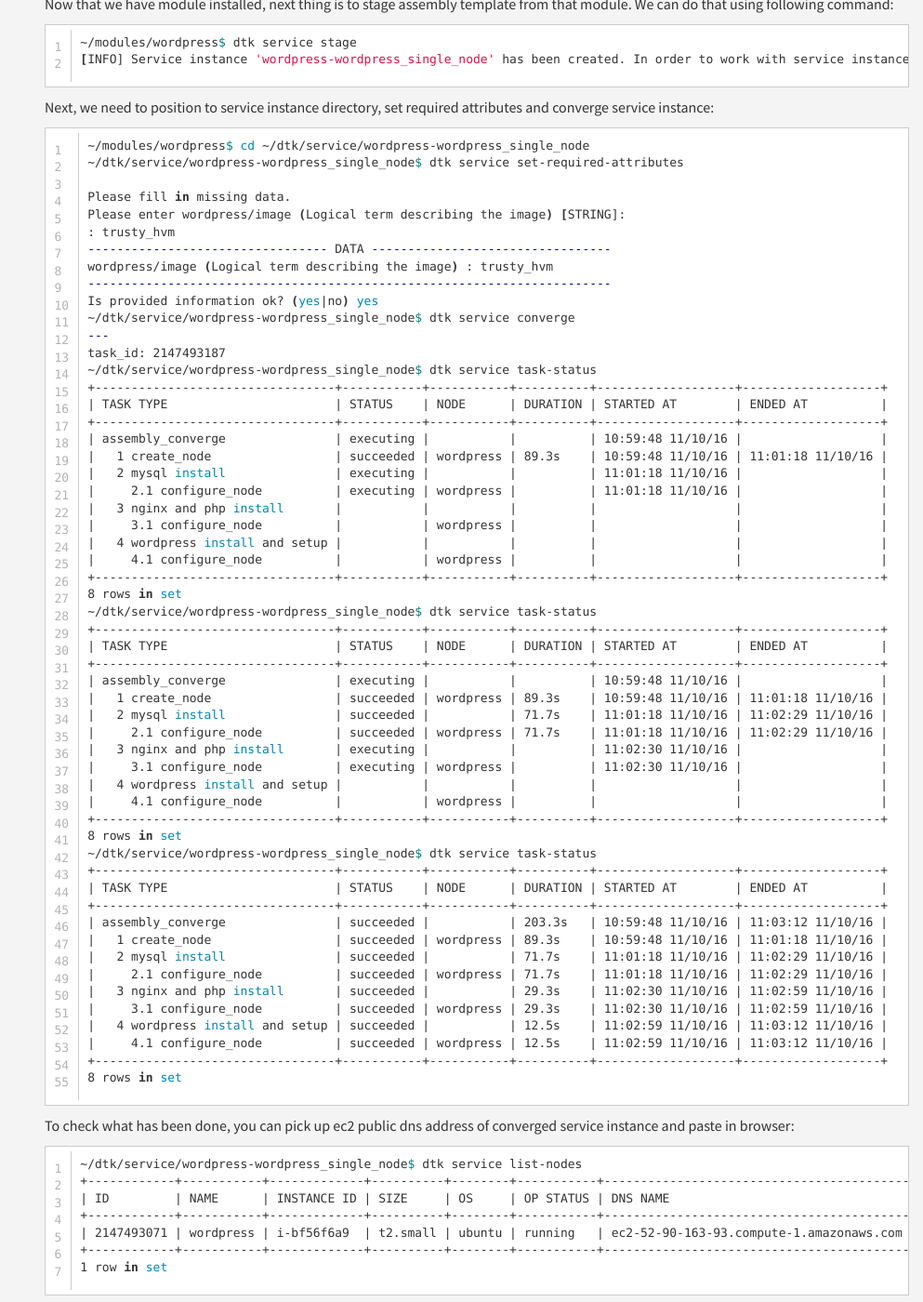
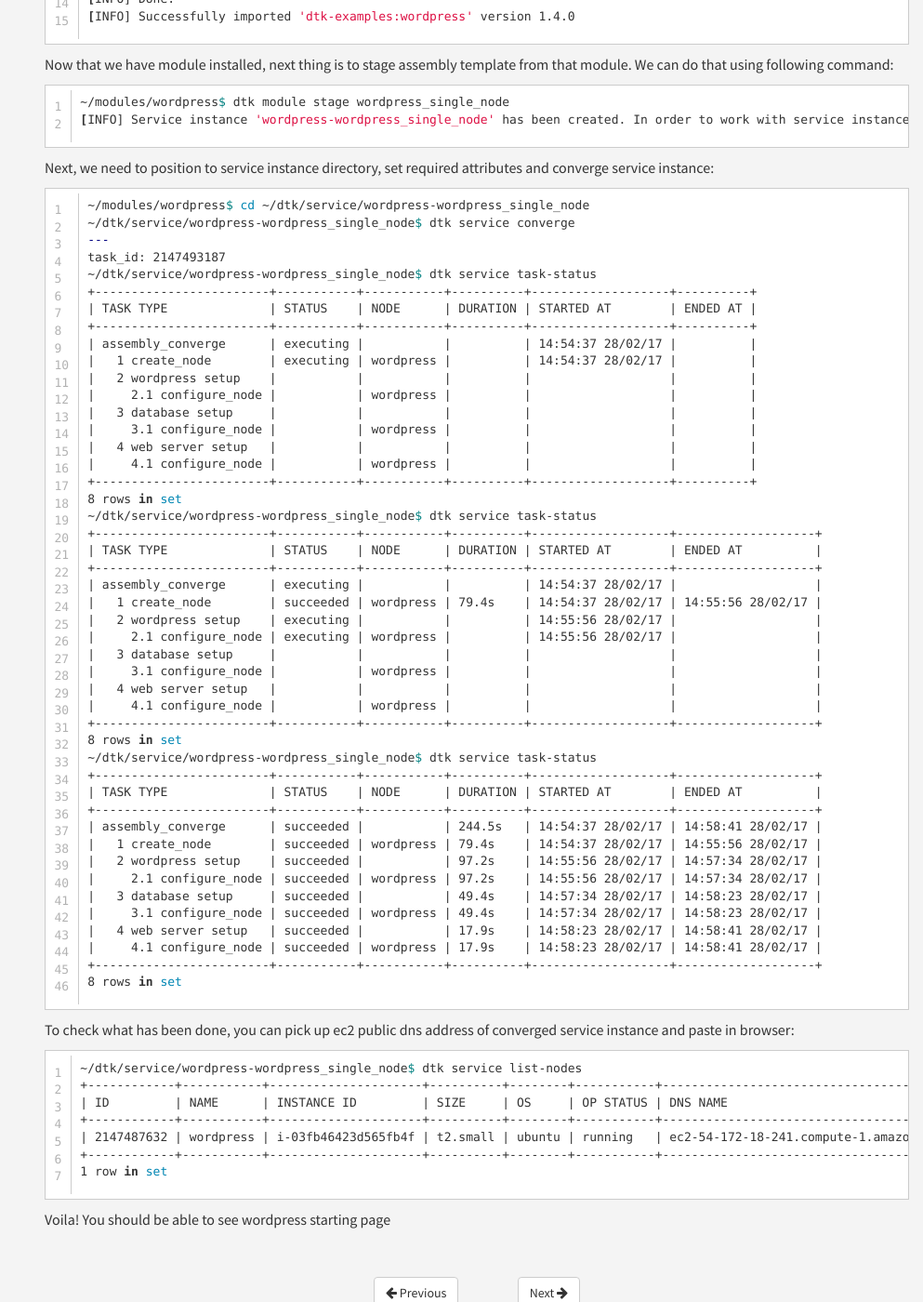
Before and after one commit to dtk/dtk-docs-v1, a Jekyll site: the page built from _getting-started/quickstart.md, in a window 1280 px wide and 1400 px high, scrolled down 4224 px. Shown: the whole window at 93% size, without its empty margins (287-1280 px from the left). Built offline with Jekyll 4.4.1, drawn with Linux system fonts in a browser that asks for light colours; some of the changed text lies outside the part shown.

Commit message:
Update with new formats and tables

```diff
--- a/_getting-started/quickstart.md
+++ b/_getting-started/quickstart.md
@@ -150,7 +151,7 @@ Now that we have target related module installed, it is time to create new targe
 
 First, we will stage new target
 {% highlight bash linenos %}
-~/modules/target$ dtk service stage --target target
+~/modules/target$ dtk module stage --target target
 [INFO] Service instance 'network-target' has been created. In order to work with service instance, please navigate to: /home/docker-client/dtk/service/network-target
 {% endhighlight %}
 
@@ -201,82 +202,73 @@ Importing module 'puppetlabs:apt' ... [INFO] Done.
 Importing module 'puppet:nginx' ... [INFO] Done.
 Using module 'puppetlabs:concat' version: master
 [INFO] Done.
-[INFO] Successfully imported 'dtk-examples:wordpress' version 1.0.0
+[INFO] Successfully imported 'dtk-examples:wordpress' version 1.4.0
 {% endhighlight %}
 
 Now that we have module installed, next thing is to stage assembly template from that module. We can do that using following command:
 {% highlight bash linenos %}
-~/modules/wordpress$ dtk service stage
+~/modules/wordpress$ dtk module stage wordpress_single_node
 [INFO] Service instance 'wordpress-wordpress_single_node' has been created. In order to work with service instance, please navigate to: /home/docker-client/dtk/service/wordpress-wordpress_single_node
 {% endhighlight %}
 
 Next, we need to position to service instance directory, set required attributes and converge service instance:
 {% highlight bash linenos %}
 ~/modules/wordpress$ cd ~/dtk/service/wordpress-wordpress_single_node
-~/dtk/service/wordpress-wordpress_single_node$ dtk service set-required-attributes
-
-Please fill in missing data.
-Please enter wordpress/image (Logical term describing the image) [STRING]:
-: trusty_hvm
---------------------------------- DATA ---------------------------------
-wordpress/image (Logical term describing the image) : trusty_hvm
-------------------------------------------------------------------------
-Is provided information ok? (yes|no) yes
 ~/dtk/service/wordpress-wordpress_single_node$ dtk service converge
 ---
 task_id: 2147493187
 ~/dtk/service/wordpress-wordpress_single_node$ dtk service task-status
-+---------------------------------+-----------+-----------+----------+-------------------+-------------------+
-| TASK TYPE                       | STATUS    | NODE      | DURATION | STARTED AT        | ENDED AT          |
-+---------------------------------+-----------+-----------+----------+-------------------+-------------------+
-| assembly_converge               | executing |           |          | 10:59:48 11/10/16 |                   |
-|   1 create_node                 | succeeded | wordpress | 89.3s    | 10:59:48 11/10/16 | 11:01:18 11/10/16 |
-|   2 mysql install               | executing |           |          | 11:01:18 11/10/16 |                   |
-|     2.1 configure_node          | executing | wordpress |          | 11:01:18 11/10/16 |                   |
-|   3 nginx and php install       |           |           |          |                   |                   |
-|     3.1 configure_node          |           | wordpress |          |                   |                   |
-|   4 wordpress install and setup |           |           |          |                   |                   |
-|     4.1 configure_node          |           | wordpress |          |                   |                   |
-+---------------------------------+-----------+-----------+----------+-------------------+-------------------+
++------------------------+-----------+-----------+----------+-------------------+----------+
+| TASK TYPE              | STATUS    | NODE      | DURATION | STARTED AT        | ENDED AT |
++------------------------+-----------+-----------+----------+-------------------+----------+
+| assembly_converge      | executing |           |          | 14:54:37 28/02/17 |          |
+|   1 create_node        | executing | wordpress |          | 14:54:37 28/02/17 |          |
+|   2 wordpress setup    |           |           |          |                   |          |
+|     2.1 configure_node |           | wordpress |          |                   |          |
+|   3 database setup     |           |           |          |                   |          |
+|     3.1 configure_node |           | wordpress |          |                   |          |
+|   4 web server setup   |           |           |          |                   |          |
+|     4.1 configure_node |           | wordpress |          |                   |          |
++------------------------+-----------+-----------+----------+-------------------+----------+
 8 rows in set
 ~/dtk/service/wordpress-wordpress_single_node$ dtk service task-status
-+---------------------------------+-----------+-----------+----------+-------------------+-------------------+
-| TASK TYPE                       | STATUS    | NODE      | DURATION | STARTED AT        | ENDED AT          |
-+---------------------------------+-----------+-----------+----------+-------------------+-------------------+
-| assembly_converge               | executing |           |          | 10:59:48 11/10/16 |                   |
-|   1 create_node                 | succeeded | wordpress | 89.3s    | 10:59:48 11/10/16 | 11:01:18 11/10/16 |
-|   2 mysql install               | succeeded |           | 71.7s    | 11:01:18 11/10/16 | 11:02:29 11/10/16 |
-|     2.1 configure_node          | succeeded | wordpress | 71.7s    | 11:01:18 11/10/16 | 11:02:29 11/10/16 |
-|   3 nginx and php install       | executing |           |          | 11:02:30 11/10/16 |                   |
-|     3.1 configure_node          | executing | wordpress |          | 11:02:30 11/10/16 |                   |
-|   4 wordpress install and setup |           |           |          |                   |                   |
-|     4.1 configure_node          |           | wordpress |          |                   |                   |
-+---------------------------------+-----------+-----------+----------+-------------------+-------------------+
++------------------------+-----------+-----------+----------+-------------------+-------------------+
+| TASK TYPE              | STATUS    | NODE      | DURATION | STARTED AT        | ENDED AT          |
++------------------------+-----------+-----------+----------+-------------------+-------------------+
+| assembly_converge      | executing |           |          | 14:54:37 28/02/17 |                   |
+|   1 create_node        | succeeded | wordpress | 79.4s    | 14:54:37 28/02/17 | 14:55:56 28/02/17 |
+|   2 wordpress setup    | executing |           |          | 14:55:56 28/02/17 |                   |
+|     2.1 configure_node | executing | wordpress |          | 14:55:56 28/02/17 |                   |
+|   3 database setup     |           |           |          |                   |                   |
+|     3.1 configure_node |           | wordpress |          |                   |                   |
+|   4 web server setup   |           |           |          |                   |                   |
+|     4.1 configure_node |           | wordpress |          |                   |                   |
++------------------------+-----------+-----------+----------+-------------------+-------------------+
 8 rows in set
 ~/dtk/service/wordpress-wordpress_single_node$ dtk service task-status
-+---------------------------------+-----------+-----------+----------+-------------------+-------------------+
-| TASK TYPE                       | STATUS    | NODE      | DURATION | STARTED AT        | ENDED AT          |
-+---------------------------------+-----------+-----------+----------+-------------------+-------------------+
-| assembly_converge               | succeeded |           | 203.3s   | 10:59:48 11/10/16 | 11:03:12 11/10/16 |
-|   1 create_node                 | succeeded | wordpress | 89.3s    | 10:59:48 11/10/16 | 11:01:18 11/10/16 |
-|   2 mysql install               | succeeded |           | 71.7s    | 11:01:18 11/10/16 | 11:02:29 11/10/16 |
-|     2.1 configure_node          | succeeded | wordpress | 71.7s    | 11:01:18 11/10/16 | 11:02:29 11/10/16 |
-|   3 nginx and php install       | succeeded |           | 29.3s    | 11:02:30 11/10/16 | 11:02:59 11/10/16 |
-|     3.1 configure_node          | succeeded | wordpress | 29.3s    | 11:02:30 11/10/16 | 11:02:59 11/10/16 |
-|   4 wordpress install and setup | succeeded |           | 12.5s    | 11:02:59 11/10/16 | 11:03:12 11/10/16 |
-|     4.1 configure_node          | succeeded | wordpress | 12.5s    | 11:02:59 11/10/16 | 11:03:12 11/10/16 |
-+---------------------------------+-----------+-----------+----------+-------------------+-------------------+
++------------------------+-----------+-----------+----------+-------------------+-------------------+
+| TASK TYPE              | STATUS    | NODE      | DURATION | STARTED AT        | ENDED AT          |
++------------------------+-----------+-----------+----------+-------------------+-------------------+
+| assembly_converge      | succeeded |           | 244.5s   | 14:54:37 28/02/17 | 14:58:41 28/02/17 |
+|   1 create_node        | succeeded | wordpress | 79.4s    | 14:54:37 28/02/17 | 14:55:56 28/02/17 |
+|   2 wordpress setup    | succeeded |           | 97.2s    | 14:55:56 28/02/17 | 14:57:34 28/02/17 |
+|     2.1 configure_node | succeeded | wordpress | 97.2s    | 14:55:56 28/02/17 | 14:57:34 28/02/17 |
+|   3 database setup     | succeeded |           | 49.4s    | 14:57:34 28/02/17 | 14:58:23 28/02/17 |
+|     3.1 configure_node | succeeded | wordpress | 49.4s    | 14:57:34 28/02/17 | 14:58:23 28/02/17 |
+|   4 web server setup   | succeeded |           | 17.9s    | 14:58:23 28/02/17 | 14:58:41 28/02/17 |
+|     4.1 configure_node | succeeded | wordpress | 17.9s    | 14:58:23 28/02/17 | 14:58:41 28/02/17 |
++------------------------+-----------+-----------+----------+-------------------+-------------------+
 8 rows in set
 {% endhighlight %}
 
 To check what has been done, you can pick up ec2 public dns address of converged service instance and paste in browser:
 {% highlight bash linenos %}
 ~/dtk/service/wordpress-wordpress_single_node$ dtk service list-nodes
-+------------+-----------+-------------+----------+--------+-----------+------------------------------------------+
-| ID         | NAME      | INSTANCE ID | SIZE     | OS     | OP STATUS | DNS NAME                                 |
-+------------+-----------+-------------+----------+--------+-----------+------------------------------------------+
-| 2147493071 | wordpress | i-bf56f6a9  | t2.small | ubuntu | running   | ec2-52-90-163-93.compute-1.amazonaws.com |
-+------------+-----------+-------------+----------+--------+-----------+------------------------------------------+
++------------+-----------+---------------------+----------+--------+-----------+-------------------------------------------+
+| ID         | NAME      | INSTANCE ID         | SIZE     | OS     | OP STATUS | DNS NAME                                  |
++------------+-----------+---------------------+----------+--------+-----------+-------------------------------------------+
+| 2147487632 | wordpress | i-03fb46423d565fb4f | t2.small | ubuntu | running   | ec2-54-172-18-241.compute-1.amazonaws.com |
++------------+-----------+---------------------+----------+--------+-----------+-------------------------------------------+
 1 row in set
 {% endhighlight %}
 
```
Also changed, not shown: other parts of _getting-started/quickstart.md (+6 -5 lines).
